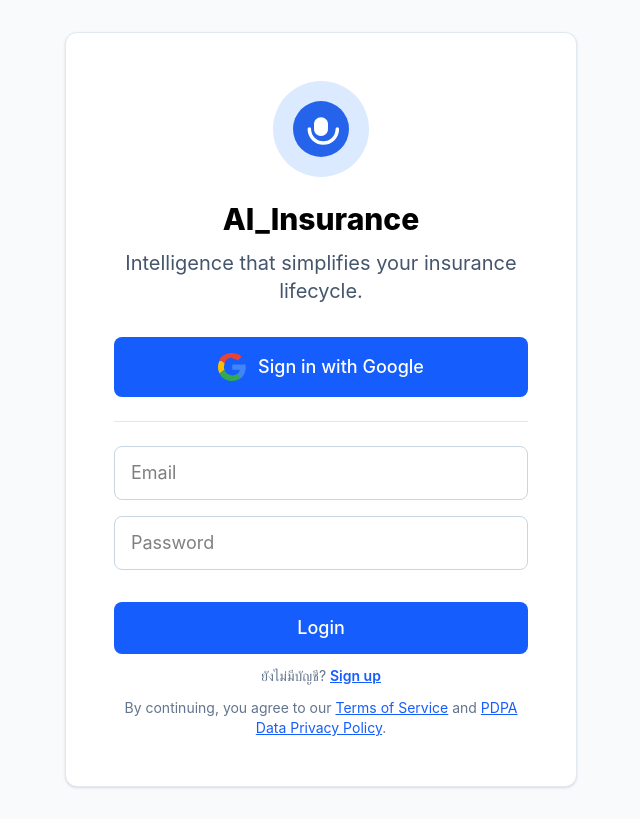
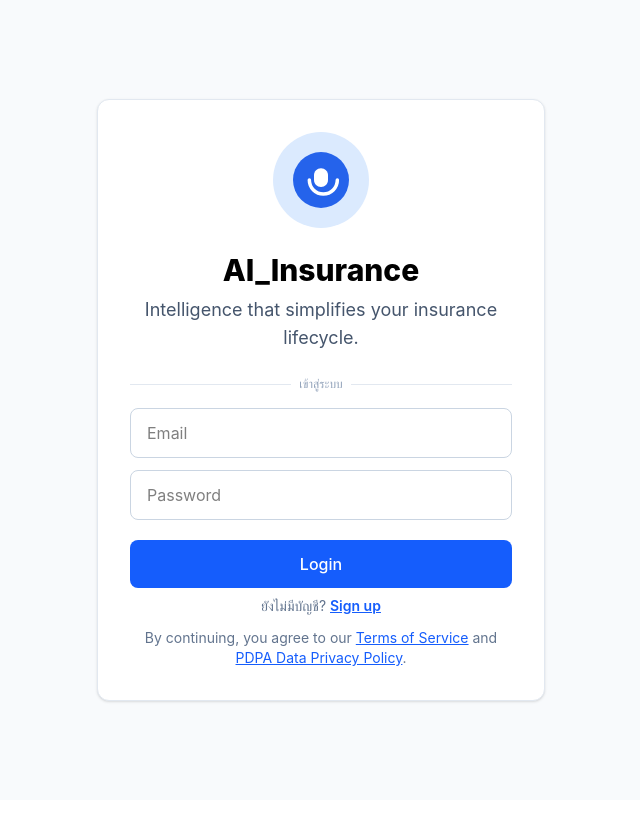
Before and after one commit to Douche1bag/insurance-chatbot, a React (Vite) app: page / in a window 1280 px wide. Shown: the whole page, without its empty margins (319-959 px from the left). Built offline with nearby package versions, Linux system fonts and the light colour scheme; no server answers.

Commit message:
Solving Login Page

```diff
--- a/src/Pages/LoginPage.jsx
+++ b/src/Pages/LoginPage.jsx
@@ -45,14 +45,11 @@ export default function LoginPage({ onLogin }) {
     }
   };
 
-  // Google OAuth handler
-  const handleGoogleLogin = () => {
-    alert('Google OAuth ยังไม่พร้อมใช้งาน');
-  };
+  // ...existing code...
 
   return (
-    <div className="min-h-screen flex items-center justify-center bg-slate-50 p-8">
-      <Card className="max-w-lg w-full p-12 text-center shadow-2xl rounded-3xl">
+    <div className="min-h-screen flex items-center justify-center bg-slate-50 p-4">
+      <Card className="max-w-md w-full p-8 text-center shadow-2xl rounded-3xl">
         {/* Logo/Icon */}
         <div className="flex justify-center mb-6">
           <div className="bg-blue-100 rounded-full p-5">
@@ -63,26 +60,11 @@ export default function LoginPage({ onLogin }) {
             </svg>
           </div>
         </div>
-        <h1 className="text-3xl font-extrabold mb-3">{APP_NAME}</h1>
-        <p className="mb-8 text-slate-600 text-xl">Intelligence that simplifies your insurance lifecycle.</p>
-        <Button onClick={handleGoogleLogin} className="w-full bg-blue-600 hover:bg-blue-700 text-white font-bold py-4 mb-6 flex items-center justify-center gap-3 text-lg">
-          <svg width="28" height="28" viewBox="0 0 48 48" fill="none" xmlns="http://www.w3.org/2000/svg">
-            <g clipPath="url(#clip0_17_40)">
-              <path d="M47.617 24.552c0-1.638-.147-3.203-.422-4.704H24.48v9.02h13.01c-.56 3.02-2.25 5.58-4.8 7.3v6.06h7.75c4.54-4.18 7.177-10.34 7.177-17.676z" fill="#4285F4"/>
-              <path d="M24.48 48c6.48 0 11.93-2.15 15.91-5.85l-7.75-6.06c-2.15 1.44-4.9 2.3-8.16 2.3-6.27 0-11.58-4.23-13.48-9.93H2.5v6.24C6.47 43.77 14.7 48 24.48 48z" fill="#34A853"/>
-              <path d="M11 28.46c-.5-1.44-.8-2.97-.8-4.46s.29-3.02.8-4.46v-6.24H2.5A23.98 23.98 0 000 24c0 3.97.97 7.73 2.5 10.7l8.5-6.24z" fill="#FBBC05"/>
-              <path d="M24.48 9.52c3.53 0 6.66 1.22 9.14 3.62l6.84-6.84C36.41 2.15 30.96 0 24.48 0 14.7 0 6.47 4.23 2.5 11.3l8.5 6.24c1.9-5.7 7.21-9.93 13.48-9.93z" fill="#EA4335"/>
-            </g>
-            <defs>
-              <clipPath id="clip0_17_40">
-                <path fill="#fff" d="M0 0h48v48H0z"/>
-              </clipPath>
-            </defs>
-          </svg>
-          Sign in with Google
-        </Button>
-        <div className="flex items-center my-6">
+        <h1 className="text-3xl font-extrabold mb-2">{APP_NAME}</h1>
+        <p className="mb-6 text-slate-600 text-lg">Intelligence that simplifies your insurance lifecycle.</p>
+        <div className="flex items-center my-4">
           <div className="flex-grow border-t border-slate-200"></div>
+          <div className="mx-2 text-slate-400 text-xs">เข้าสู่ระบบ</div>
           <div className="flex-grow border-t border-slate-200"></div>
         </div>
 
@@ -96,7 +78,7 @@ export default function LoginPage({ onLogin }) {
           <input
             type="email"
             placeholder="Email"
-            className="w-full mb-4 px-4 py-3 border border-slate-300 rounded-lg focus:outline-none focus:ring-2 focus:ring-blue-200 text-lg"
+            className="w-full mb-3 px-4 py-3 border border-slate-300 rounded-lg focus:outline-none focus:ring-2 focus:ring-blue-200 text-base"
             value={email}
             onChange={(e) => setEmail(e.target.value)}
             disabled={loading}
@@ -105,7 +87,7 @@ export default function LoginPage({ onLogin }) {
           <input
             type="password"
             placeholder="Password"
-            className="w-full mb-8 px-4 py-3 border border-slate-300 rounded-lg focus:outline-none focus:ring-2 focus:ring-blue-200 text-lg"
+            className="w-full mb-5 px-4 py-3 border border-slate-300 rounded-lg focus:outline-none focus:ring-2 focus:ring-blue-200 text-base"
             value={password}
             onChange={(e) => setPassword(e.target.value)}
             disabled={loading}
@@ -113,7 +95,7 @@ export default function LoginPage({ onLogin }) {
           />
           <Button
             type="submit"
-            className="w-full bg-blue-600 hover:bg-blue-700 text-white font-bold py-3 mb-3 text-lg"
+            className="w-full bg-blue-600 hover:bg-blue-700 text-white font-bold py-3 mb-2 text-base"
             disabled={loading}
           >
             {loading ? 'กำลังเข้าสู่ระบบ...' : 'Login'}
```
